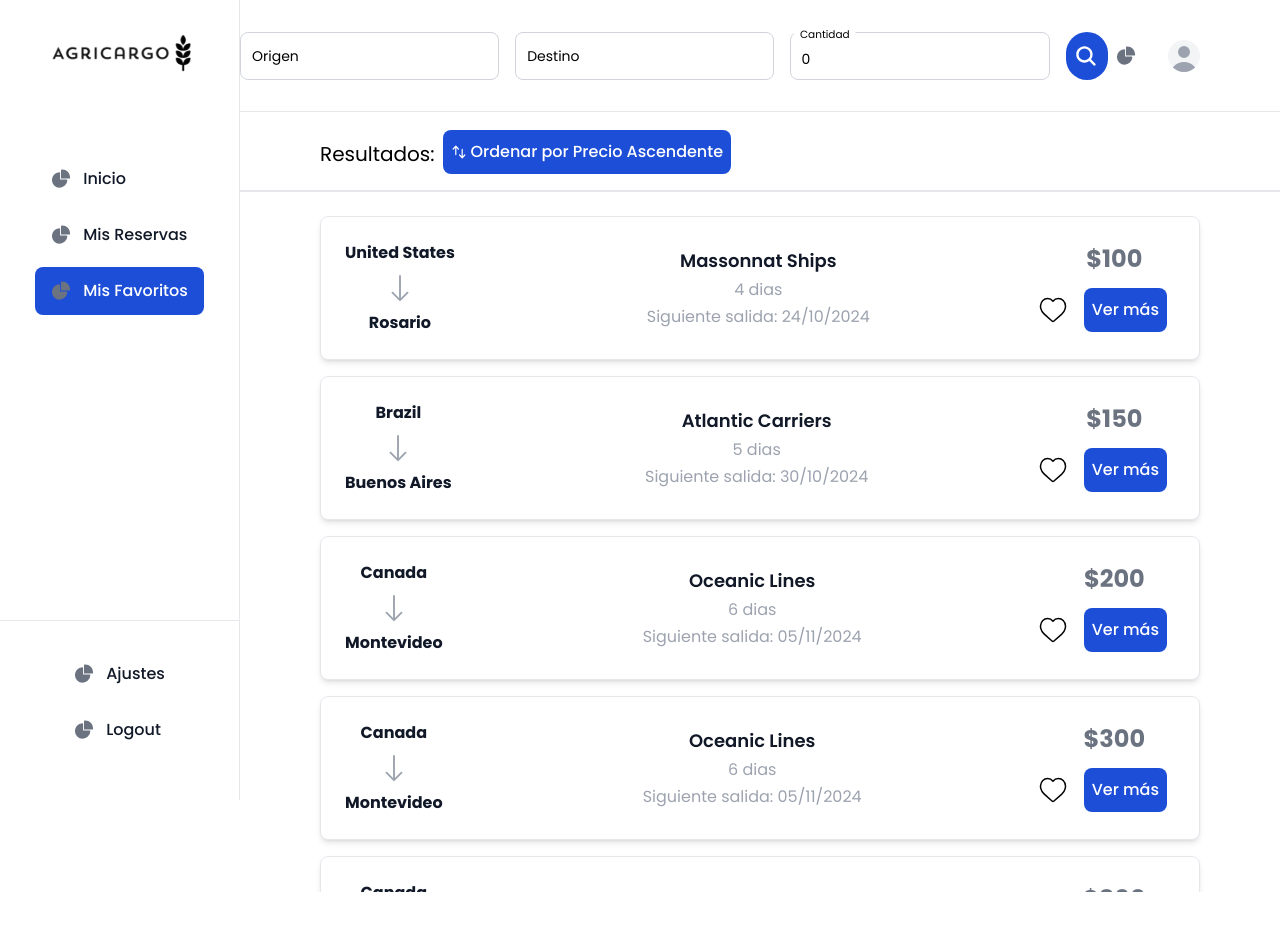
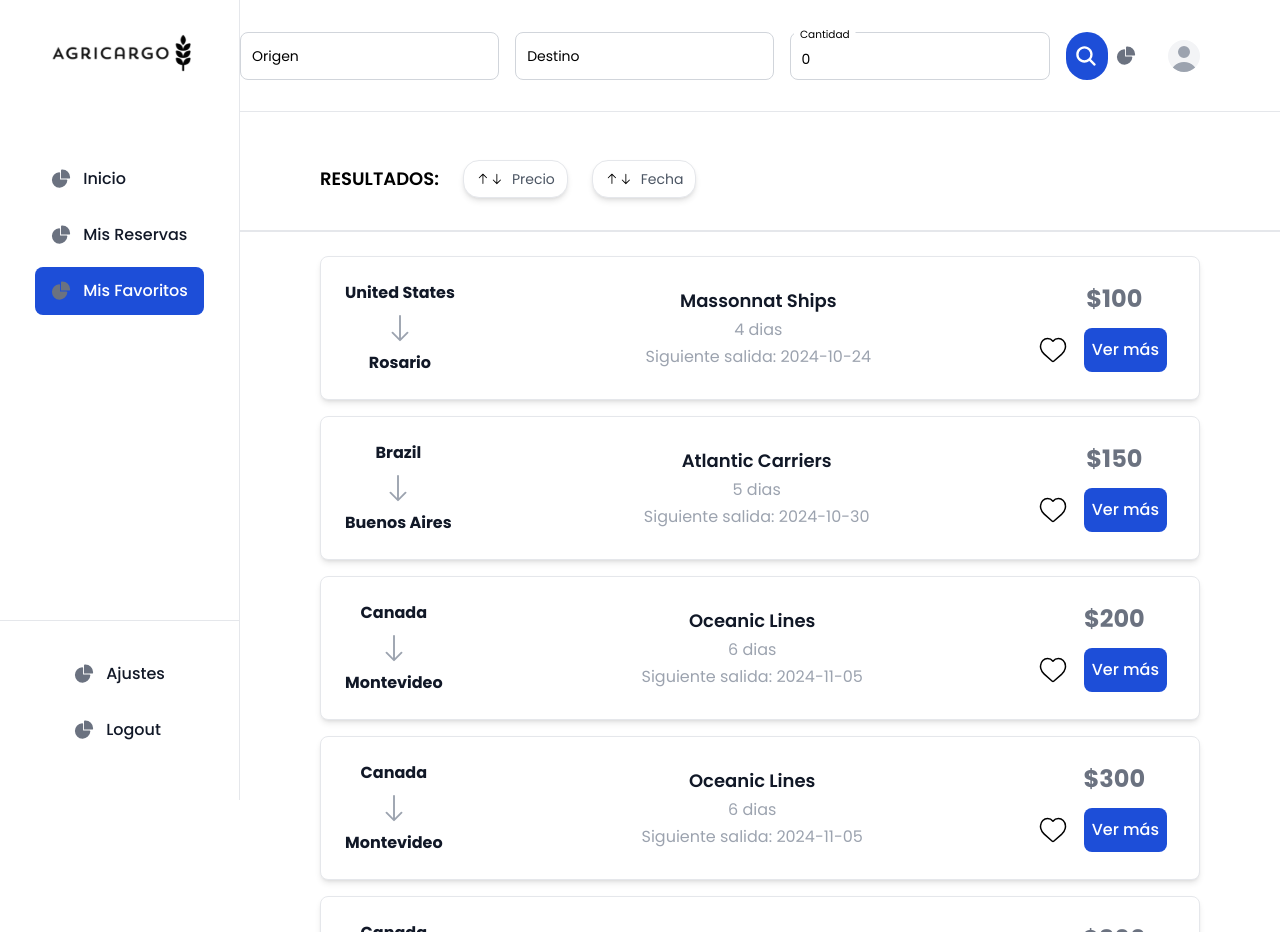
Before and after one commit to PalenaFrancisco/Agricargo-Frontend, a React (Vite) app: page /cliente/mis-favoritos in a window 1280 px wide. Before the commit the page ends 892 px from the top, so only its background shows below. Built offline with nearby package versions, Linux system fonts and the light colour scheme.

Commit message:
feature (SortPill): pill for filtered list in search component

```diff
--- a/src/App.jsx
+++ b/src/App.jsx
@@ -11,10 +11,9 @@ import "@fontsource/poppins/600.css";
 import "@fontsource/poppins/700.css";
 import "@fontsource/poppins/800.css";
 import "@fontsource/poppins/900.css";
-import ClientHome from "./pages/client/ClientHome";
+
 import ClientSearchResult from "./pages/client/ClientSearchResult";
-import Login from "./pages/Login Register/Login";
-import Register from "./pages/Login Register/Register"
+
 
 function App() {
   // const testReservationsData = {
@@ -24,7 +23,7 @@ function App() {
   //       id: "1",
   //       origin: "Buenos Aires",
   //       destination: "Montevideo",
-  //       date: "2024-10-01",
+  //       nextShipping: "2024-10-01",
   //       price: "10000",
   //       status: "Confirmado",
   //     },
@@ -32,7 +31,7 @@ function App() {
   //       id: "2",
   //       origin: "Rosario",
   //       destination: "Córdoba",
-  //       date: "2024-10-03",
+  //       nextShipping: "2024-10-03",
   //       price: "30000",
   //       status: "Pendiente",
   //     },
@@ -40,7 +39,7 @@ function App() {
   //       id: "3",
   //       origin: "Mendoza",
   //       destination: "San Juan",
-  //       date: "2024-10-05",
+  //       nextShipping: "2024-10-05",
   //       price: "140000",
   //       status: "Cancelado",
   //     },
@@ -52,7 +51,7 @@ function App() {
       destination: "Rosario",
       origin: "United States",
       shippingTime: 4,
-      nextShipping: "24/10/2024",
+      nextShipping: "2024-10-24", // Cambiado a yyyy-mm-dd
       businessName: "Massonnat Ships",
     },
     {
@@ -60,7 +59,7 @@ function App() {
       destination: "Buenos Aires",
       origin: "Brazil",
       shippingTime: 5,
-      nextShipping: "30/10/2024",
+      nextShipping: "2024-10-30", // Cambiado a yyyy-mm-dd
       businessName: "Atlantic Carriers",
     },
     {
@@ -68,7 +67,7 @@ function App() {
       destination: "Montevideo",
       origin: "Canada",
       shippingTime: 6,
-      nextShipping: "05/11/2024",
+      nextShipping: "2024-11-05", // Cambiado a yyyy-mm-dd
       businessName: "Oceanic Lines",
     },
     {
@@ -76,7 +75,7 @@ function App() {
       destination: "Montevideo",
       origin: "Canada",
       shippingTime: 6,
-      nextShipping: "05/11/2024",
+      nextShipping: "2024-11-05", // Cambiado a yyyy-mm-dd
       businessName: "Oceanic Lines",
     },
     {
@@ -84,7 +83,7 @@ function App() {
       destination: "Montevideo",
       origin: "Canada",
       shippingTime: 6,
-      nextShipping: "05/11/2024",
+      nextShipping: "2024-11-05", // Cambiado a yyyy-mm-dd
       businessName: "Oceanic Lines",
     },
     {
@@ -92,7 +91,7 @@ function App() {
       destination: "Montevideo",
       origin: "Canada",
       shippingTime: 6,
-      nextShipping: "05/11/2024",
+      nextShipping: "2024-11-05", // Cambiado a yyyy-mm-dd
       businessName: "Oceanic Lines",
     },
     {
@@ -100,10 +99,11 @@ function App() {
       destination: "Montevideo",
       origin: "Canada",
       shippingTime: 6,
-      nextShipping: "05/11/2024",
+      nextShipping: "2024-11-05", // Cambiado a yyyy-mm-dd
       businessName: "Oceanic Lines",
     },
   ];
+
 
   return (
     <>
--- a/src/components/sortPill/SortPill.jsx
+++ b/src/components/sortPill/SortPill.jsx
@@ -1,6 +1,5 @@
 import { GoArrowUp, GoArrowDown } from "react-icons/go";
 const SortPill = ({ children, actionSort }) => {
-
   const handleClick = () => {
     actionSort();
   };
@@ -8,7 +7,7 @@ const SortPill = ({ children, actionSort }) => {
   return (
     <button
       onClick={handleClick}
-      className="relative flex items-center gap-1.5 rounded-xl border border-token-border-light px-3 py-2 text-start text-sm shadow-xxs transition enabled:hover:bg-surface-secondary disabled:cursor-not-allowed xl:gap-2 xl:text-sm w-fit bg-white hover:bg-gray-100/75"
+      className="relative flex items-center gap-1.5 rounded-2xl border border-token-border-light px-3 py-2 text-start text-sm shadow-md transition enabled:hover:bg-surface-secondary disabled:cursor-not-allowed xl:gap-2 xl:text-sm w-fit bg-white hover:bg-gray-100/75"
     >
       <div className="flex">
         <GoArrowUp className="fill-black" />
--- a/src/components/tripCardsList/TripCardsList.jsx
+++ b/src/components/tripCardsList/TripCardsList.jsx
@@ -1,33 +1,15 @@
 import TripCard from "../tripCard/TripCard";
-import Button from "../button/Button";
-import { HiMiniArrowsUpDown } from "react-icons/hi2";
-import { RxCross2 } from "react-icons/rx";
-import { useState } from "react";
+// import Button from "../button/Button";
+// import { HiMiniArrowsUpDown } from "react-icons/hi2";
+// import { RxCross2 } from "react-icons/rx";
+// import { useState } from "react";
 import './tripCardsList.css';
 
 const TripCardsList = ({ trips }) => {
-    const [filteredTrips, setFilteredTrips] = useState(trips);
-    const [isAscending, setIsAscending] = useState(true);
-    const [filterActivate, setFilterActivate] = useState(false);
-
-    // Función para ordenar los viajes por precio
-    const sortTripsByPrice = () => {
-        const sorted = [...filteredTrips].sort((a, b) => {
-            return isAscending ? a.price - b.price : b.price - a.price;
-        });
-        setFilteredTrips(sorted);
-        setIsAscending(!isAscending); // Cambiar el orden para la próxima vez
-        setFilterActivate(true)
-    };
-
-    // Función para eliminar los filtros y mostrar los viajes originales
-    const resetFilters = () => {
-        setFilteredTrips(trips);
-        setFilterActivate(!filterActivate)
-    };
 
 
-    const cardsMapped = filteredTrips.map((trip, index) => (
+
+    const cardsMapped = trips.map((trip, index) => (
         <TripCard
             key={index}
             price={trip.price}
@@ -41,12 +23,11 @@ const TripCardsList = ({ trips }) => {
 
     return (
         <>
-            <div className="flex justify-start border-b-2 w-full pl-20 pt-[50px]  items-center gap-2">
+            {/* <div className="flex justify-start border-b-2 w-full pl-20 pt-[50px]  items-center gap-2">
                 <h2 className="text-black text-xl pb-3">Resultados:</h2>
                 <Button className={"rounded-lg flex items-center p-2 gap-1 mb-4"} actionClick={sortTripsByPrice}><HiMiniArrowsUpDown /> Ordenar por Precio {isAscending ? "Ascendente" : "Descendente"}</Button>
-                {/* <Button className={"rounded-lg flex items-center p-2 gap-1 mb-4"} actionClick={sortTripsByPrice}><HiMiniArrowsUpDown /> Precio</Button> */}
                 {filterActivate && <Button className={"rounded-lg flex items-center p-2 gap-1 mb-4"} actionClick={resetFilters}><RxCross2 /> Eliminar Filtro</Button>}
-            </div>
+            </div> */}
             <div className="flex flex-col gap-4 w-full p-20 pt-6 overflow-y-scroll custom-scrollbar" style={{ maxHeight: '700px' }}>
 
                 {cardsMapped}
--- a/src/pages/client/ClientSearchResult.jsx
+++ b/src/pages/client/ClientSearchResult.jsx
@@ -1,16 +1,65 @@
-import ClientLayout from '../../layout/ClientLayout'
-import TripCardsList from '../../components/tripCardsList/TripCardsList'
+import ClientLayout from "../../layout/ClientLayout";
+import TripCardsList from "../../components/tripCardsList/TripCardsList";
+import SortPill from "../../components/sortPill/SortPill";
+import {  useState } from "react";
+import { RxCross2 } from "react-icons/rx";
+import Button from "../../components/button/Button";
 
-const ClientSearchResult = ({ data }) => {
-    return (
-        <>
-            <ClientLayout search={true}>
+const ClientSearchResult = ({data}) => {
 
-                <TripCardsList trips={data}/>
+  const [trips, setTrips] = useState(data);
+  const [filteredTrips, setFilteredTrips] = useState(trips);
+  const [isAscending, setIsAscending] = useState(true);
+  const [filterActivate, setFilterActivate] = useState(false);
 
-            </ClientLayout>
-        </>
-    )
-}
+  const sortTripsByPrice = () => {
+    const sorted = [...trips].sort((a, b) => {
+      return isAscending ? a.price - b.price : b.price - a.price;
+    });
+    setFilteredTrips(sorted);
+    setIsAscending(!isAscending);
+    setFilterActivate(true);
+  };
+  const sortTripsByDate = () => {
+    const sorted = [...trips].sort((a, b) => {
+      return isAscending
+        ? new Date(a.nextShipping) - new Date(b.nextShipping)
+        : new Date(b.nextShipping) - new Date(a.nextShipping);
+    });
+    setFilteredTrips(sorted);
+    setIsAscending(!isAscending);
+    setFilterActivate(true);
+  };
 
-export default ClientSearchResult
+  const resetFilters = () => {
+    setFilteredTrips(trips);
+    setFilterActivate(!filterActivate);
+  };
+
+  return (
+    <>
+      <ClientLayout search={true}>
+        <div className="flex justify-start border-b-2 w-full pl-20 pt-20 items-center gap-2">
+          <section className="mb-8 flex items-center gap-x-6">
+            <h2 className="text-black text-lg font-semibold uppercase">
+              Resultados:
+            </h2>
+            <SortPill actionSort={sortTripsByPrice}>Precio</SortPill>
+            <SortPill actionSort={sortTripsByDate}>Fecha</SortPill>
+            {filterActivate && (
+              <Button
+                className={"rounded-lg flex items-center p-2 gap-1 m-0 text-sm"}
+                actionClick={resetFilters}
+              >
+                <RxCross2 /> Eliminar Filtro
+              </Button>
+            )}
+          </section>
+        </div>
+        <TripCardsList trips={filteredTrips} />
+      </ClientLayout>
+    </>
+  );
+};
+
+export default ClientSearchResult;
```
